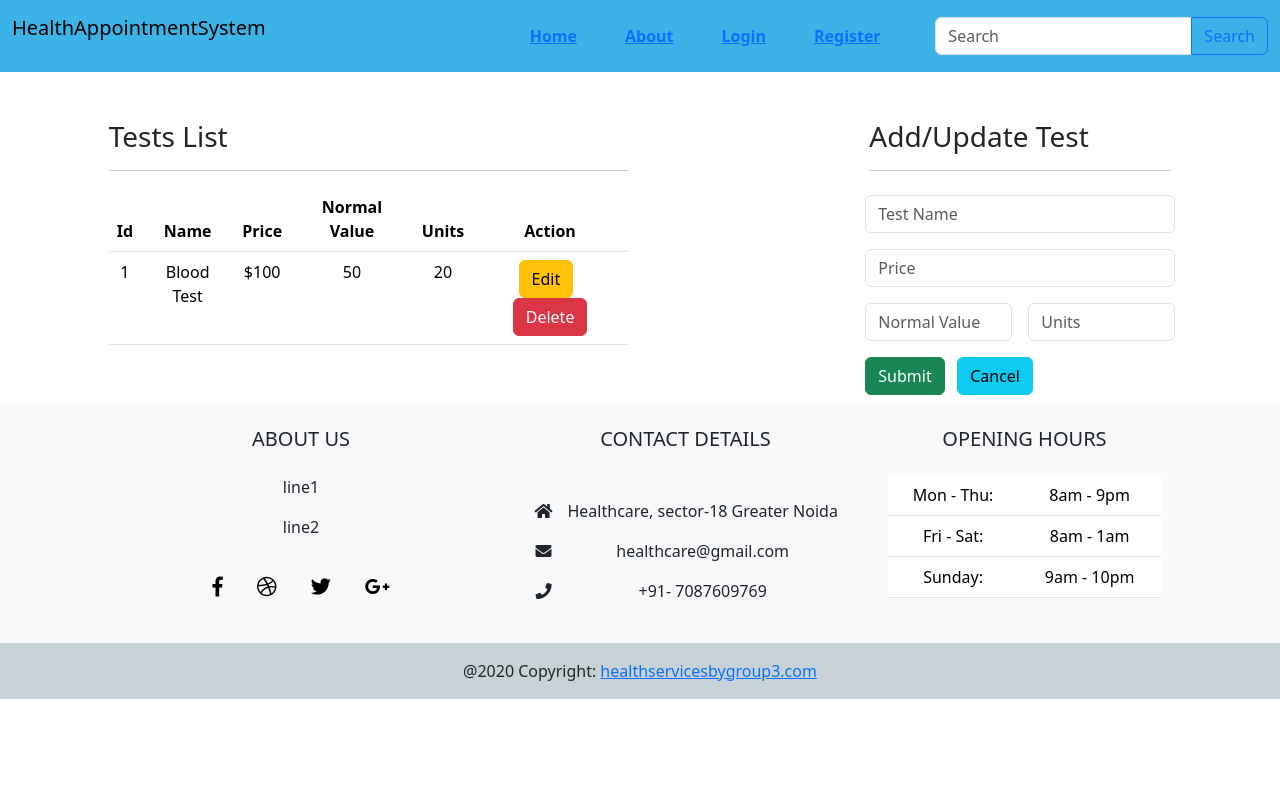
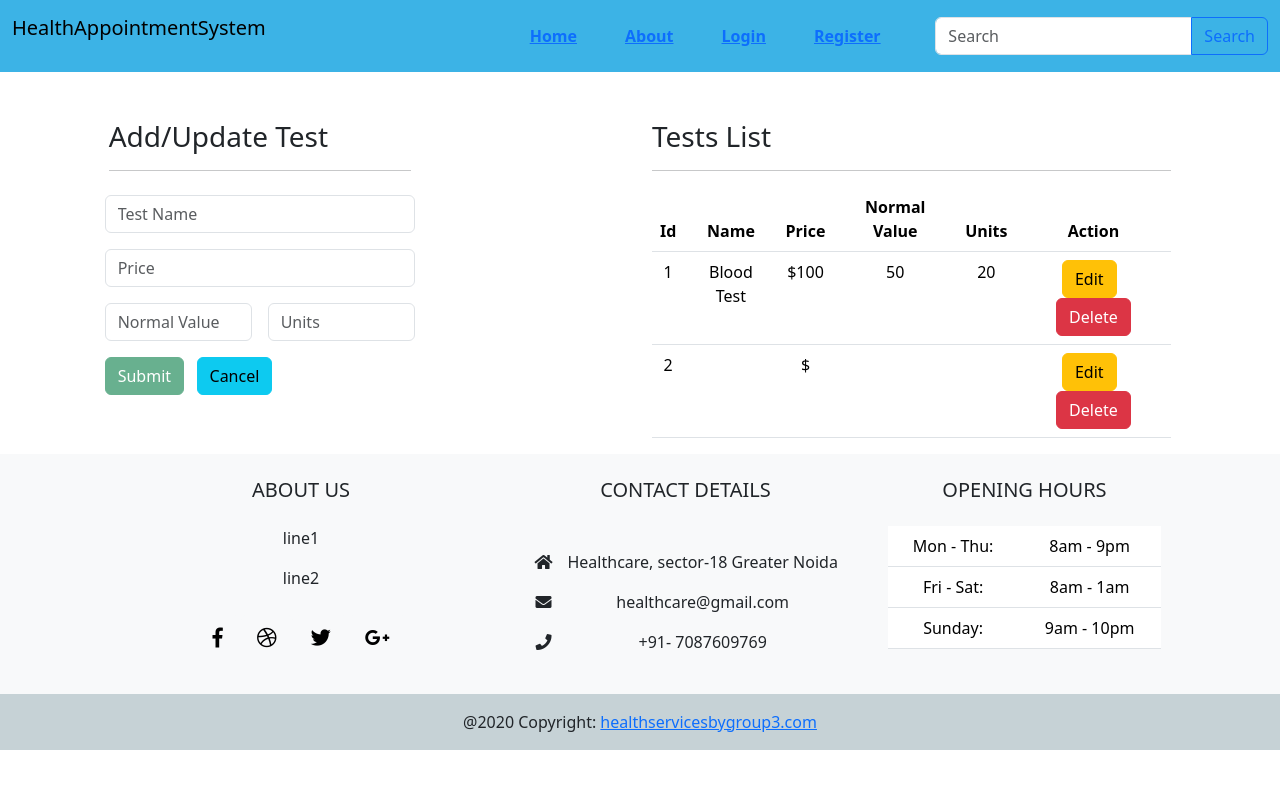
Before and after one commit to Jagman0477/Health_Insurance_Project, an Angular app: page /tests in a window 1280 px wide. Shown: the top 788 px of the page. Built offline with nearby package versions, Linux system fonts and the light colour scheme.

Commit message:
tests validations
validations of tests

```diff
--- a/src/app/AdminComponents/test-center/test-center.component.html
+++ b/src/app/AdminComponents/test-center/test-center.component.html
@@ -35,21 +35,26 @@
     <div class="container col-3">
         <h3 class="mt-5">Add/Update Center</h3>
         <hr>
-        <form class="row" >
+        <form class="row" [formGroup]="centerForm" (ngSubmit)="submitCenter()">
             <div class="form-group p-2 " >
-                <input type="text" placeholder="Center Name" class="form-control"/>
+                <input type="text" placeholder="Center Name" class="form-control" formControlName="centerName"/>
+                <span style="color: red;" *ngIf="center && center.invalid && center.touched">Please enter valid input</span>
             </div>
             <div class="form-group p-2 ">
-                <input type="number" placeholder="Contact No." class="form-control"/>
+                <input type="number" placeholder="Contact No." class="form-control" formControlName="centerContact"/>
+                <span style="color: red;" *ngIf="center && center.invalid && center.touched">Please enter valid input</span>
             </div>
             <div class="form-group p-2 col-6">
-                <input type="text" placeholder="Enter Address" class="form-control"/>
+                <input type="text" placeholder="Enter Address" class="form-control" formControlName="centerAddress"/>
+                <span style="color: red;" *ngIf="center && center.invalid && center.touched">Please enter valid input</span>
             </div>
             <div class="form-group p-2 col-6">
-                <input type="email" placeholder="Enter Email" class="form-control"/>
+                <input type="email" placeholder="Enter Email" class="form-control" formControlName="centerEmail"/>
+                <span style="color: red;" *ngIf="center && center.invalid && center.touched">Please enter valid input</span>
             </div>
             <div class="form-group p-2 ">
-                <input type="email" placeholder="Tests Available" class="form-control"/>
+                <input type="text" placeholder="Tests Available" class="form-control" formControlName="testsOffered"/>
+                <span style="color: red;" *ngIf="center && center.invalid && center.touched">Please enter valid input</span>
             </div>
             <div class="form-group p-2">
                 <button class="btn btn-success" type="submit" >Submit</button>
--- a/src/app/AdminComponents/test-center/test-center.component.ts
+++ b/src/app/AdminComponents/test-center/test-center.component.ts
@@ -1,4 +1,5 @@
 import { Component } from '@angular/core';
+import { FormGroup,FormControl, Validators } from '@angular/forms';
 
 @Component({
   selector: 'app-test-center',
@@ -6,5 +7,20 @@ import { Component } from '@angular/core';
   styleUrls: ['./test-center.component.css']
 })
 export class TestCenterComponent {
+  centerForm=new FormGroup({
+    centerName:new FormControl('',[Validators.required]),
+    centerContact: new FormControl('',[Validators.required]),
+    centerAddress: new FormControl('', [Validators.required]),
+    centerEmail: new FormControl('',[Validators.required,Validators.email]),
+    testsOffered: new FormControl('',[Validators.required])
+  })
 
+
+  submitCenter(){
+    console.log(this.centerForm.value)
+  }
+
+  get center(){
+    return this.centerForm.get('centerName')
+  }
 }
--- a/src/app/AdminComponents/tests/tests.component.html
+++ b/src/app/AdminComponents/tests/tests.component.html
@@ -1,4 +1,31 @@
 <div class="d-flex row">
+    <div class="container col-3">
+        <h3 class="mt-5">Add/Update Test</h3>
+        <hr>
+        <form class="row" #testForm="ngForm" (ngSubmit)="testForms(testForm.value)">
+            <div class="form-group p-2 " >
+                <input type="text" name="testName" id="testName" pattern="[a-zA-Z]+$" placeholder="Test Name" class="form-control" required minlength="4" [(ngModel)]="model.testName" #testName="ngModel" ngModel/>
+                <span *ngIf="testName.invalid && testName.touched" style="color: red;">Please enter valid input</span>
+            </div>
+            <div class="form-group p-2 ">
+                <input type="number" name="testPrice" id="testPrice"  placeholder="Price" class="form-control" required [(ngModel)]="model.testPrice"  #testPrice="ngModel" ngModel/>
+                <span *ngIf="testPrice.invalid && testPrice.touched" style="color: red;">Please enter valid input</span>
+            </div>
+            <div class="form-group p-2 col-6">
+                <input type="number" placeholder="Normal Value" name="testNormalValue" id="testNormalValue" class="form-control" required  [(ngModel)]="model.testNormalValue"  #testNormalValue="ngModel" ngModel/>
+                <span *ngIf="testNormalValue.invalid && testNormalValue.touched" style="color: red;">Please enter valid input</span>
+            </div>
+            <div class="form-group p-2 col-6">
+                <input type="number" placeholder="Units" name="testUnits" id="testUnits" class="form-control" required [(ngModel)]="model.testUnits"  #testUnits="ngModel" ngModel/>
+                <span *ngIf="testUnits.invalid && testUnits.touched" style="color: red;">Please enter valid input</span>
+            </div>
+            <div class="form-group p-2">
+                <button class="btn btn-success" [disabled]="testForm.invalid" type="submit" >Submit</button>
+                        &nbsp;
+                <button class="btn btn-info" type="reset" >Cancel</button>
+            </div>
+        </form>
+    </div>
     <div class="container col-5 ">
         <h3 class="mt-5">Tests List</h3>
         <hr>
@@ -26,31 +53,19 @@
                         <button class="btn btn-danger">Delete</button>
                     </td>
                 </tr>
+                <tr>
+                    <td>2</td>
+                    <td>{{testName.value}}</td>
+                    <td>${{testPrice.value}}</td>
+                    <td>{{testNormalValue.value}}</td>
+                    <td>{{testUnits.value}}</td>
+                    <td>
+                        <button class="btn btn-warning">Edit</button>
+                        &nbsp;
+                        <button class="btn btn-danger">Delete</button>
+                    </td>
+                </tr>
             </tbody>
         </table>
     </div>
-
-    <div class="container col-3">
-        <h3 class="mt-5">Add/Update Test</h3>
-        <hr>
-        <form class="row">
-            <div class="form-group p-2 " >
-                <input type="text" placeholder="Test Name" class="form-control"/>
-            </div>
-            <div class="form-group p-2 ">
-                <input type="number" placeholder="Price" class="form-control"/>
-            </div>
-            <div class="form-group p-2 col-6">
-                <input type="number" placeholder="Normal Value" class="form-control"/>
-            </div>
-            <div class="form-group p-2 col-6">
-                <input type="number" placeholder="Units" class="form-control"/>
-            </div>
-            <div class="form-group p-2">
-                <button class="btn btn-success" type="submit" >Submit</button>
-                        &nbsp;
-                <button class="btn btn-info" type="reset" >Cancel</button>
-            </div>
-        </form>
-    </div>
 </div>
--- a/src/app/AdminComponents/tests/tests.component.ts
+++ b/src/app/AdminComponents/tests/tests.component.ts
@@ -1,4 +1,5 @@
-import { Component } from '@angular/core';
+import { Component,Input } from '@angular/core';
+import { TestClass } from './test-class';
 
 @Component({
   selector: 'app-tests',
@@ -7,4 +8,14 @@ import { Component } from '@angular/core';
 })
 export class TestsComponent {
 
+  model = new TestClass();
+
+  submitted = false;
+
+  testForms(item:any){
+    console.warn(item);
+    this.submitted=true;
+  }
+
+
 }
```
